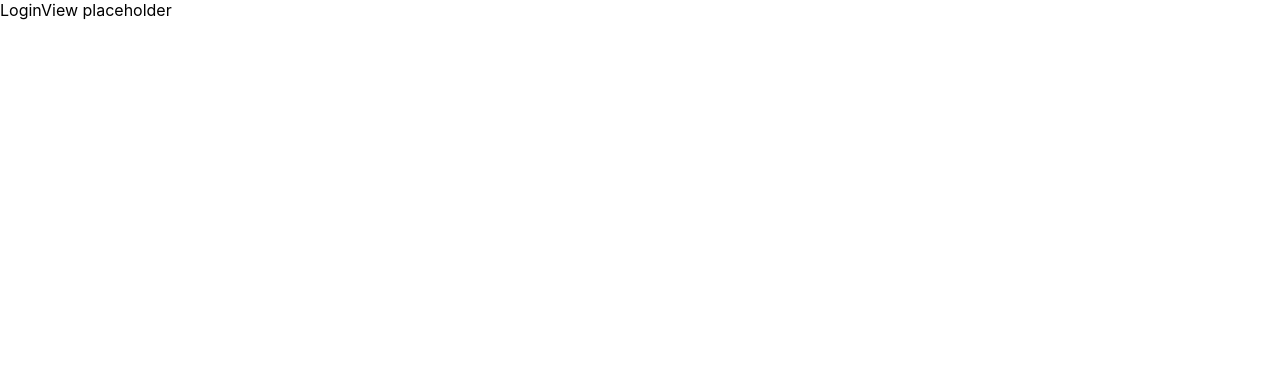
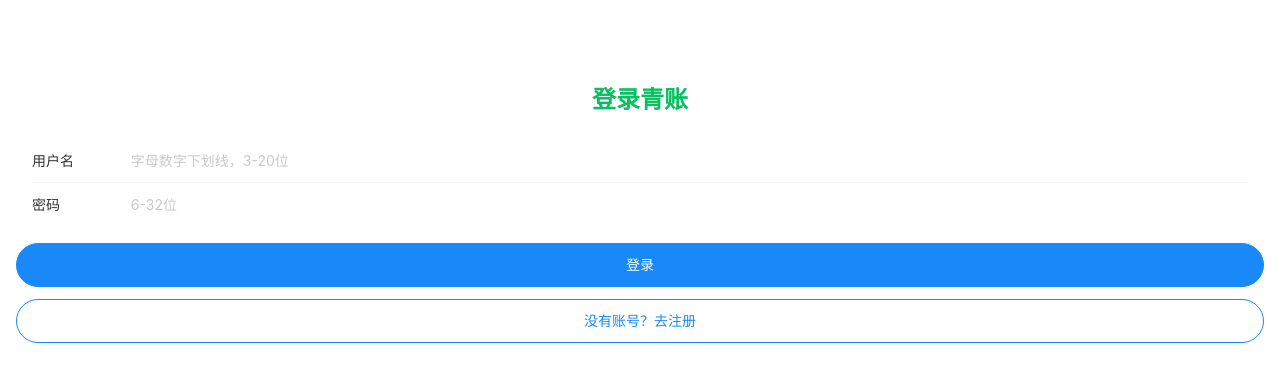
Before and after one commit to NashNiu/finance-web, a Vue app: page /#/login in a window 1280 px wide. Shown: the top 382 px of the page. Built offline with nearby package versions, Linux system fonts and the light colour scheme; no server answers.

Commit message:
feat: add login/register view

```diff
--- a/src/views/LoginView.vue
+++ b/src/views/LoginView.vue
@@ -1,4 +1,66 @@
 <template>
-  <div>LoginView placeholder</div>
+  <div class="login">
+    <h2 class="title">{{ isLogin ? '登录' : '注册' }}青账</h2>
+    <van-form @submit="onSubmit">
+      <van-cell-group inset>
+        <van-field
+          v-model="username"
+          name="username"
+          label="用户名"
+          placeholder="字母数字下划线，3-20位"
+          :rules="[{ required: true, message: '请输入用户名' }]"
+        />
+        <van-field
+          v-model="password"
+          type="password"
+          name="password"
+          label="密码"
+          placeholder="6-32位"
+          :rules="[{ required: true, message: '请输入密码' }]"
+        />
+      </van-cell-group>
+      <div class="actions">
+        <van-button round block type="primary" native-type="submit" :loading="loading">
+          {{ isLogin ? '登录' : '注册' }}
+        </van-button>
+        <van-button round block plain type="primary" @click="isLogin = !isLogin">
+          {{ isLogin ? '没有账号？去注册' : '已有账号？去登录' }}
+        </van-button>
+      </div>
+    </van-form>
+  </div>
 </template>
-<script setup lang="ts"></script>
+
+<script setup lang="ts">
+import { ref } from 'vue';
+import { useRouter } from 'vue-router';
+import { showToast } from 'vant';
+import { useAuthStore } from '@/stores/auth';
+
+const auth = useAuthStore();
+const router = useRouter();
+const isLogin = ref(true);
+const username = ref('');
+const password = ref('');
+const loading = ref(false);
+
+async function onSubmit() {
+  loading.value = true;
+  try {
+    if (isLogin.value) await auth.login(username.value, password.value);
+    else await auth.register(username.value, password.value);
+    showToast('成功');
+    router.replace('/');
+  } catch {
+    // error toast handled by interceptor
+  } finally {
+    loading.value = false;
+  }
+}
+</script>
+
+<style scoped>
+.login { padding: 60px 0; }
+.title { text-align: center; margin-bottom: 24px; color: #07c160; }
+.actions { padding: 16px; display: flex; flex-direction: column; gap: 12px; }
+</style>
```
